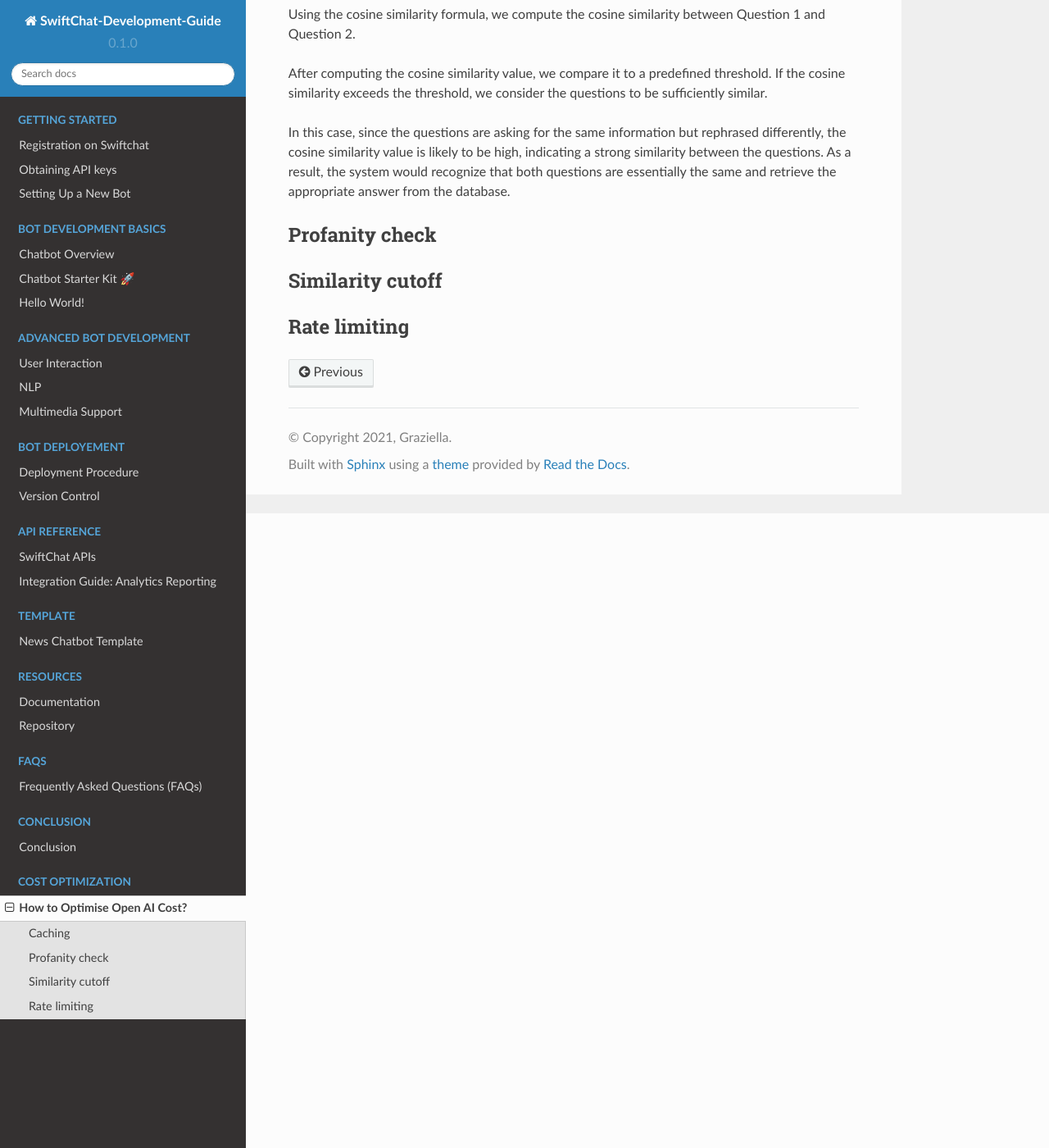
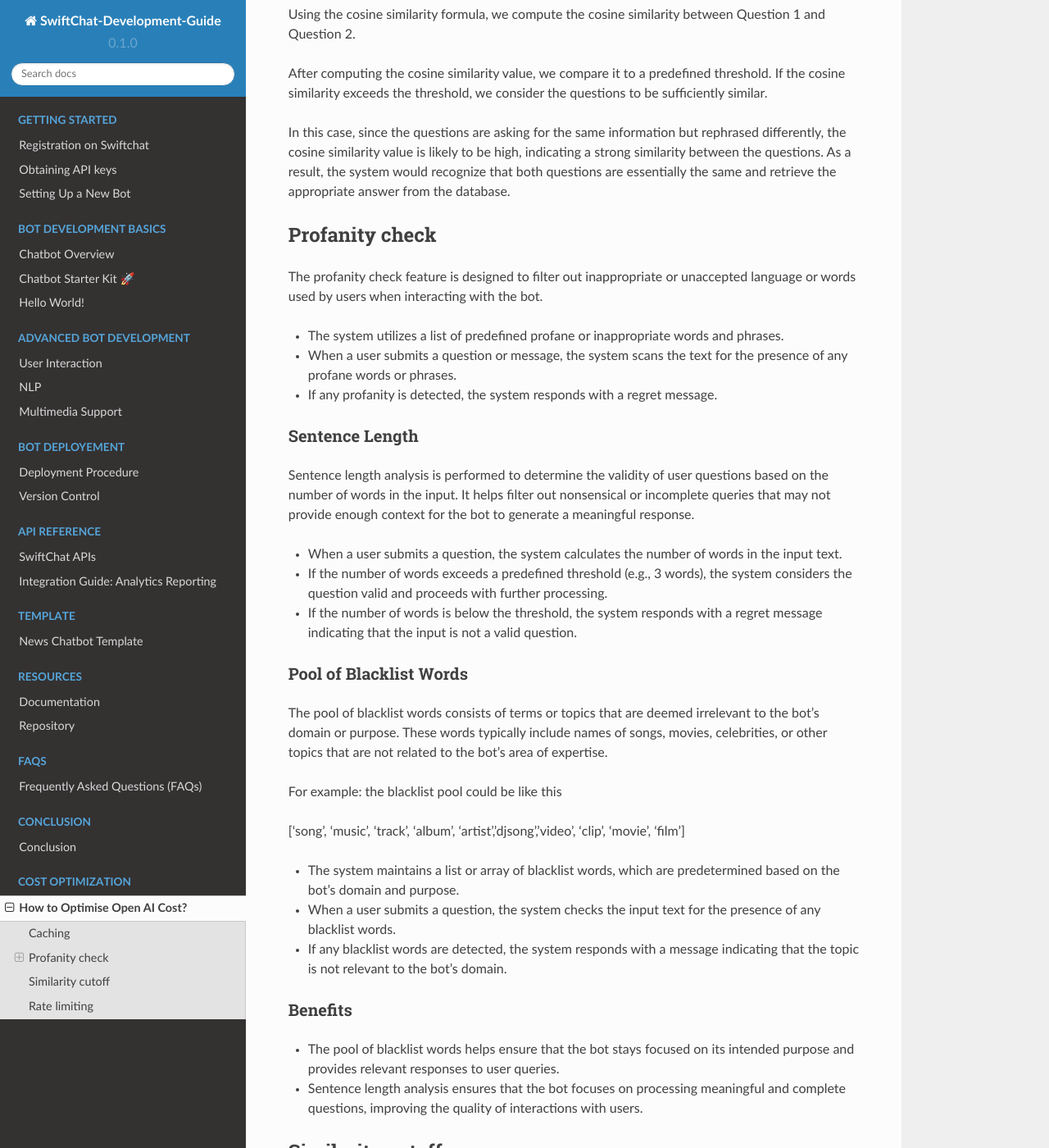
Before and after one commit to Priyanka-sharma181/Chatbot-Development-Guide, a Sphinx documentation site: the page built from docs/source/cost_optimization.rst, in a window 1280 px wide and 1400 px high, scrolled down 774 px. Shown: the whole window at 82% size. Built offline with Sphinx 7.4.7 and the Read the Docs theme 2.0.0, drawn with Linux system fonts in a browser that asks for light colours.

Commit message:
cost optimization

```diff
--- a/docs/source/cost_optimization.rst
+++ b/docs/source/cost_optimization.rst
@@ -30,6 +30,37 @@ In this case, since the questions are asking for the same information but rephra
 Profanity check
 ----------------------
 
+The profanity check feature is designed to filter out inappropriate or unaccepted language or words used by users when interacting with the bot.
+
+- The system utilizes a list of predefined profane or inappropriate words and phrases.
+- When a user submits a question or message, the system scans the text for the presence of any profane words or phrases.
+- If any profanity is detected, the system responds with a regret message.
+
+Sentence Length
+^^^^^^^^^^^^^^^^^^^^^
+Sentence length analysis is performed to determine the validity of user questions based on the number of words in the input. It helps filter out nonsensical or incomplete queries that may not provide enough context for the bot to generate a meaningful response.
+
+- When a user submits a question, the system calculates the number of words in the input text.
+- If the number of words exceeds a predefined threshold (e.g., 3 words), the system considers the question valid and proceeds with further processing.
+- If the number of words is below the threshold, the system responds with a regret message indicating that the input is not a valid question.
+
+Pool of Blacklist Words
+^^^^^^^^^^^^^^^^^^^^^^^^^
+The pool of blacklist words consists of terms or topics that are deemed irrelevant to the bot's domain or purpose. These words typically include names of songs, movies, celebrities, or other topics that are not related to the bot's area of expertise.
+
+For example: the blacklist pool could be like this
+
+['song', 'music', 'track', 'album', 'artist','djsong','video', 'clip', 'movie', 'film']
+
+- The system maintains a list or array of blacklist words, which are predetermined based on the bot's domain and purpose.
+- When a user submits a question, the system checks the input text for the presence of any blacklist words.
+- If any blacklist words are detected, the system responds with a message indicating that the topic is not relevant to the bot's domain.
+
+Benefits
+^^^^^^^^
+- The pool of blacklist words helps ensure that the bot stays focused on its intended purpose and provides relevant responses to user queries.
+- Sentence length analysis ensures that the bot focuses on processing meaningful and complete questions, improving the quality of interactions with users.
+
 Similarity cutoff
 --------------------
 
```
